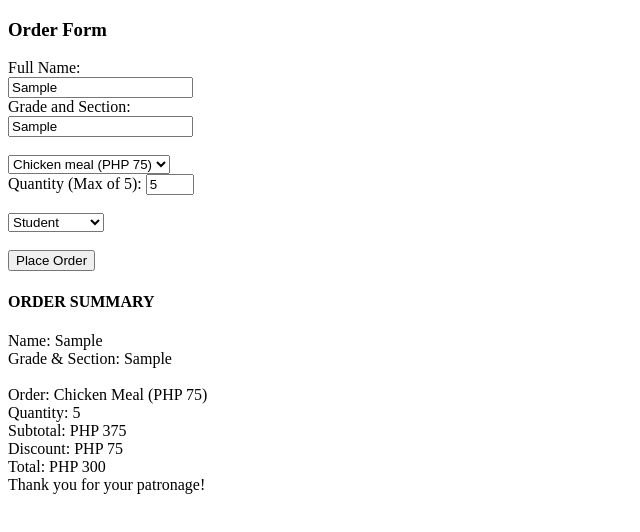
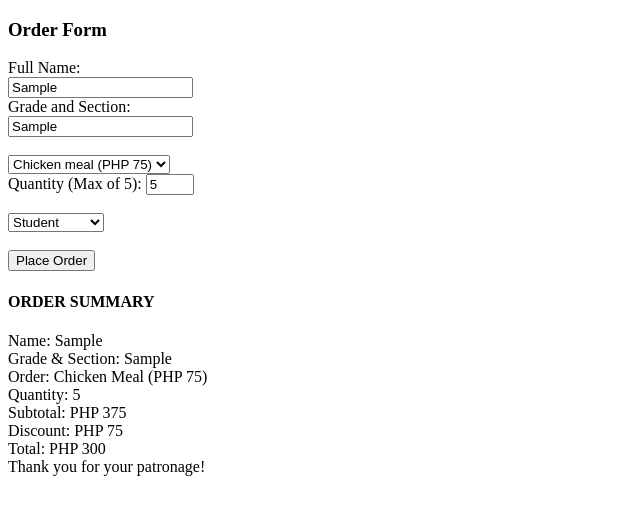
Before and after one commit to JanAL07/g9q4fa2, a plain HTML site: page index.html in a window 1280 px wide. Both pictures are taken after typing "Sample", "Sample", "5" into the empty fields and a click on the input "Place Order". Shown: the whole page, without its empty margins (0-640 px from the left). Drawn offline with Linux system fonts and the light colour scheme.

Commit message:
Update index.html

```diff
--- a/index.html
+++ b/index.html
@@ -5,7 +5,7 @@
 <h3>Order Form</h3>
 
 <form onsubmit="return printReceipt()">
-  <label for="fullname">Full Name:</label><br>
+  <label for="fullname"> Full Name:</label><br>
   <input type="text" id="fullname" name="fullname" required><br>
 
   <label for="grion">Grade and Section:</label><br>
@@ -22,7 +22,7 @@
 
   <select name="ctype" id="ctype">
     <option value="st">Student</option>
-    <option value="fs">Faculty/Staff</option>
+    <option value="fs"> Faculty/Staff</option>
   </select> <br><br>
 
   <input type="submit" value="Place Order">
@@ -91,7 +91,7 @@ function printReceipt() {
   // Finally, display final output
   document.getElementById("output").innerHTML =
     "Name: " + name + "<br>" +
-    "Grade & Section: " + grade + "<br><br>" +
+    "Grade & Section: " + grade + "<br>" +
 
     "Order: " + orderName + "<br>" +
     "Quantity: " + qty + "<br>" +
```
